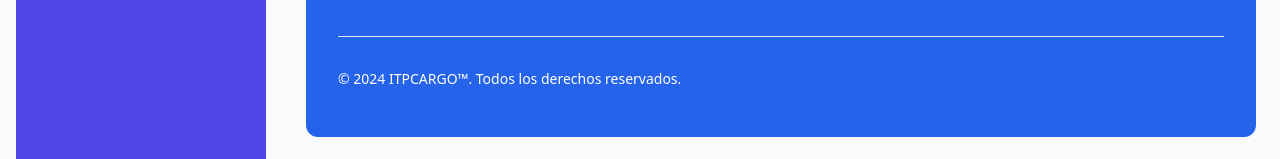
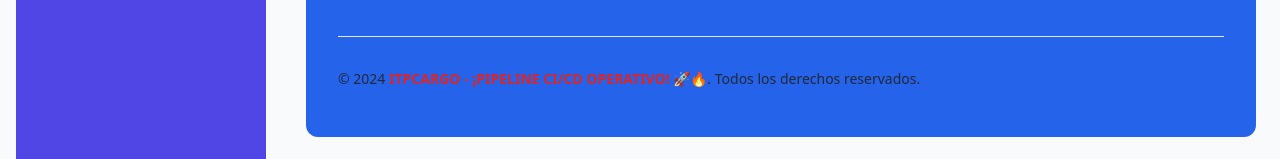
Before and after one commit to FraMardones/Prueba-Devops2, a React (Vite) app in the folder front_despacho/: page / in a window 1280 px wide. Shown: the part 706-865 px from the top of the page. Built offline with nearby package versions, Linux system fonts and the light colour scheme.

Commit message:
Prueba 4

```diff
--- a/front_despacho/src/componentes/Layouts/Footer.jsx
+++ b/front_despacho/src/componentes/Layouts/Footer.jsx
@@ -70,10 +70,10 @@ function Footer() {
         </div>
         <hr className="my-6 border-gray-200 sm:mx-auto dark:border-gray-700 lg:my-8" />
         <div className="sm:flex sm:items-center sm:justify-between">
-          <span className="text-sm text-white sm:text-center">
+          <span className="text-sm text-gray-800 dark:text-gray-800 sm:text-center">
             © 2024{" "}
-            <a href="#" className="hover:underline">
-              ITPCARGO™
+            <a href="#" className="hover:underline font-bold text-red-600">
+              ITPCARGO - ¡PIPELINE CI/CD OPERATIVO! 🚀🔥
             </a>
             . Todos los derechos reservados.
           </span>
```
